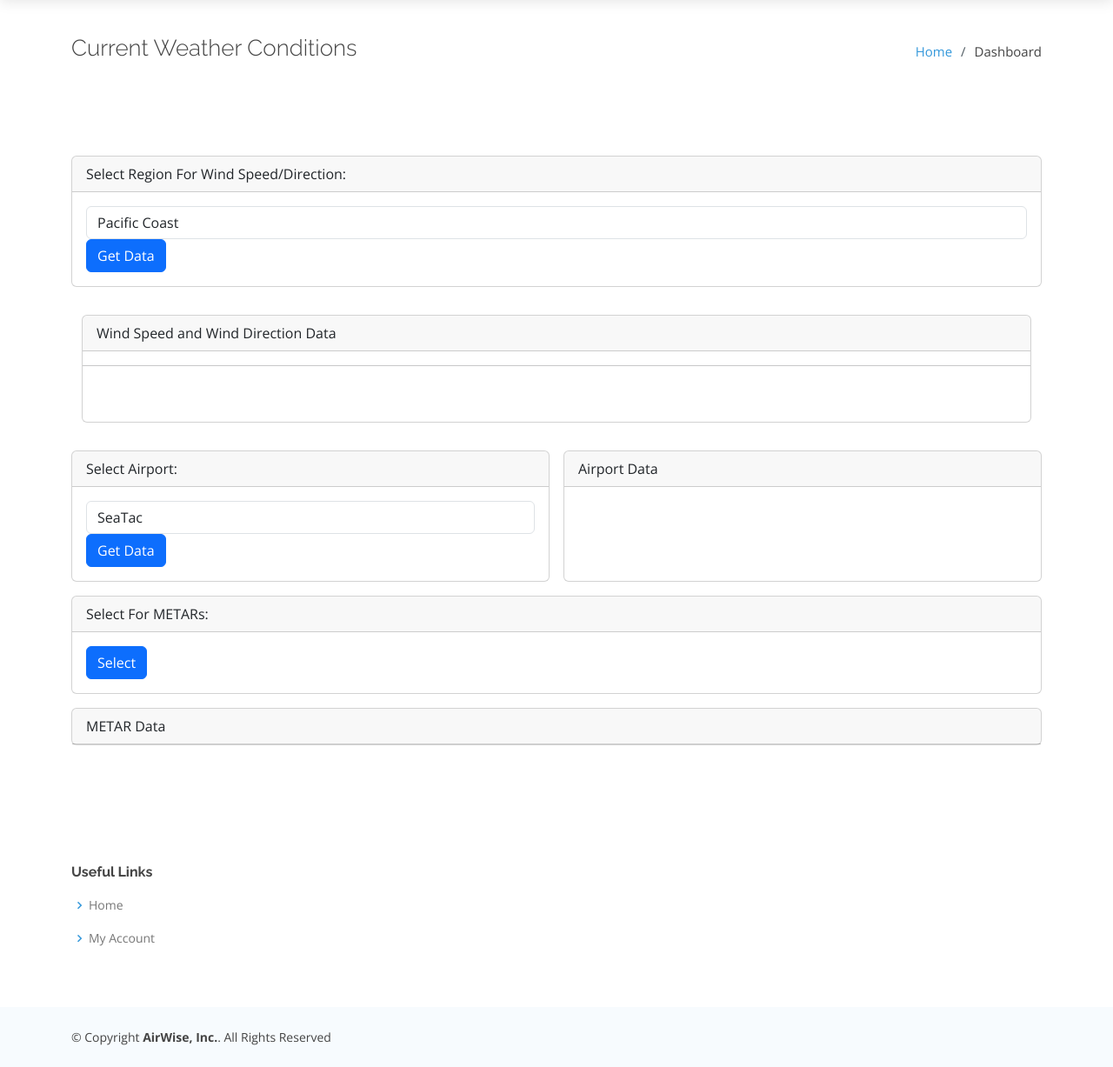
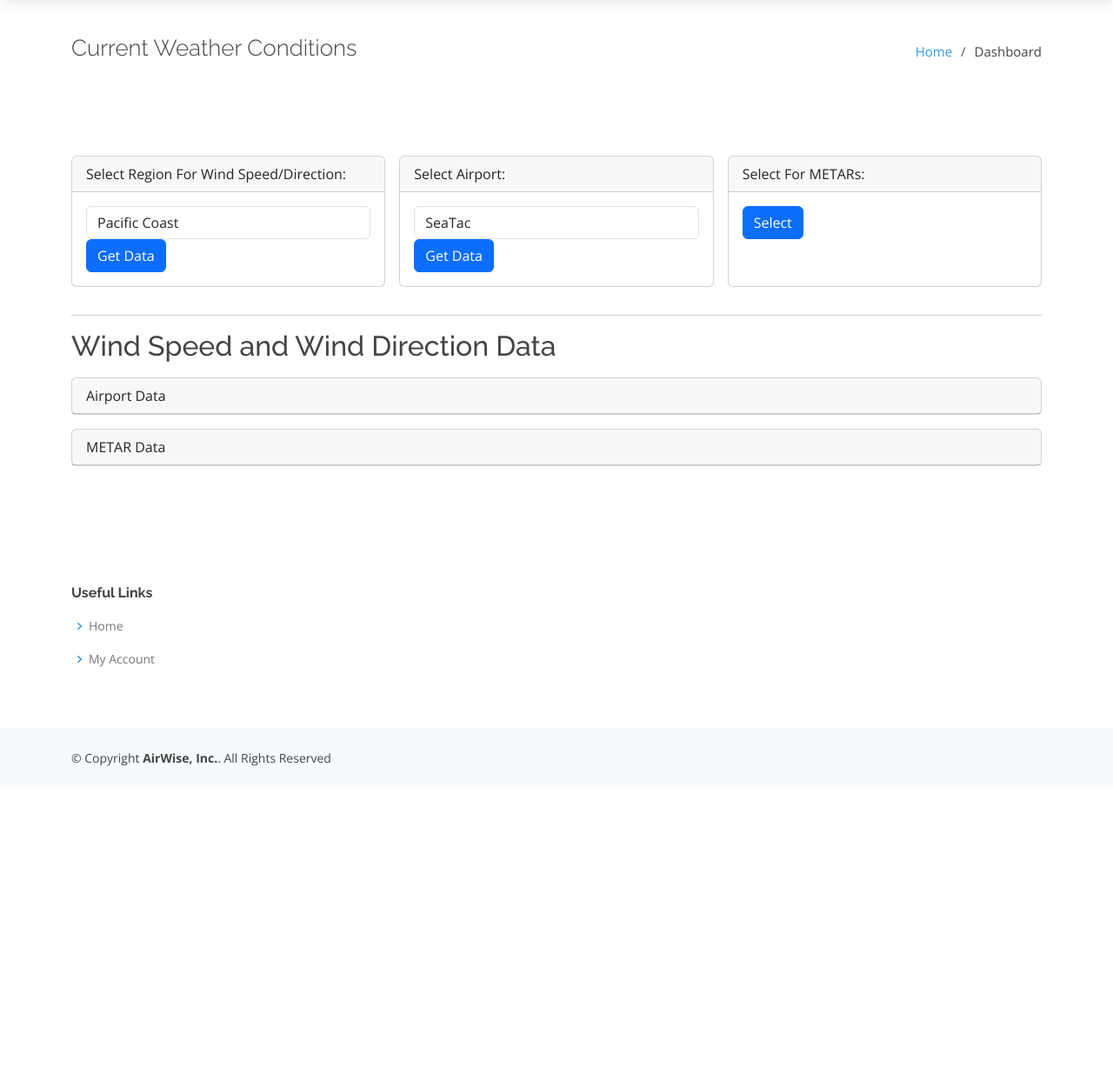
Before and after one commit to sarahstalbin/aviation_weather_app_capstone, a Flask app: page /dashboard in a window 1280 px wide. Shown: the part 70-1297 px from the top of the page at 87% size. After the commit the page ends 951 px from the top, so only its background shows below. Run offline with Flask 2, Linux system fonts and the light colour scheme; a user stored in the database is signed in; data comes from the database, SQL or seed files in the repository; some libraries are stand-ins or nearby versions.

Commit message:
new format

```diff
--- a/airwise_front_end/templates/dashboard.html
+++ b/airwise_front_end/templates/dashboard.html
@@ -4,7 +4,6 @@
 
 {% block hero %}
 <!-- override hero section -->
-
 {% endblock hero %}
 
 {% block content %}
@@ -22,6 +21,7 @@
             </div>
         </div>
     </section><!-- End Breadcrumbs -->
+
     <style>
         .card-container {
             display: flex;
@@ -43,8 +43,10 @@
             flex: 1;
         }
     </style>
+
     <section class="inner-page">
         <div class="container">
+            <!-- Flex Container for Cards -->
             <div class="card-container">
                 <!-- Wind/Temp Selection -->
                 <div class="card mb-3">
@@ -73,14 +75,49 @@
                     </div>
                 </div>
 
+                <!-- Airport Selection -->
+                <div class="card mb-3">
+                    <div class="card-header">
+                        Select Airport:
+                    </div>
+                    <div class="card-body">
+                        <form method="get" action="{{ url_for('dashboard') }}">
+                            <div class="form-group">
+                                <select id="airport" name="airport" class="form-control">
+                                    <option value="seatac" {% if selected_airport == 'seatac' %}selected{% endif %}>SeaTac</option>
+                                    <option value="white_center" {% if selected_airport == 'white_center' %}selected{% endif %}>Boeing Field</option>
+                                    <option value="spokane" {% if selected_airport == 'spokane' %}selected{% endif %}>Spokane</option>
+                                    <option value="pullman" {% if selected_airport == 'pullman' %}selected{% endif %}>Pullman</option>
+                                    <!-- Add more options for other airports if needed -->
+                                </select>
+                            </div>
+                            <input type="hidden" name="get_airport_data" value="1">
+                            <button type="submit" class="btn btn-primary">Get Data</button>
+                        </form>
+                    </div>
+                </div>
+
+                <!-- METAR Selection -->
+                <div class="card mb-3">
+                    <div class="card-header">
+                        Select For METARs:
+                    </div>
+                    <div class="card-body">
+                        <form method="get" action="{{ url_for('dashboard') }}">
+                            <div class="form-group">
+                                <!-- Any additional inputs if needed -->
+                            </div>
+                            <input type="hidden" name="get_metar" value="1">
+                            <button type="submit" class="btn btn-primary">Select</button>
+                        </form>
+                    </div>
+                </div>
+            </div> <!-- Close card-container here -->
+
             <!-- Wind/Temp Data Display -->
-  <div class="container">
-   <div id="wind-temp-data" class="card mb-3">
-    <div class="card-header">
-      Wind Speed and Wind Direction Data
-    </div>
-    <hr> <!-- Added <hr> part -->
-    <div class="card-body">
+            <hr>
+            <div id="wind-temp-data">
+                <h2>Wind Speed and Wind Direction Data</h2>
                 {% if wind_temp_data %}
                 <table class="table table-striped">
                     <thead>
@@ -108,29 +145,6 @@
                 {% else %}
                 <p></p>
                 {% endif %}
-    </div>
- </div>
-</div>
-    <!-- Airport Selection -->
-    <div class="card mb-3">
-      <div class="card-header">
-        Select Airport:
-      </div>
-      <div class="card-body">
-        <form method="get" action="{{ url_for('dashboard') }}">
-          <div class="form-group">
-            <select id="airport" name="airport" class="form-control">
-              <option value="seatac" {% if selected_airport == 'seatac' %}selected{% endif %}>SeaTac</option>
-              <option value="white_center" {% if selected_airport == 'white_center' %}selected{% endif %}>Boeing Field</option>
-              <option value="spokane" {% if selected_airport == 'spokane' %}selected{% endif %}>Spokane</option>
-              <option value="pullman" {% if selected_airport == 'pullman' %}selected{% endif %}>Pullman</option>
-	 <!-- Add more options for other airports if needed -->
-            </select>
-          </div>
-          <input type="hidden" name="get_airport_data" value="1">
-          <button type="submit" class="btn btn-primary">Get Data</button>
-        </form>
-      </div>
             </div>
 
             <!-- Airport Data Display -->
@@ -200,22 +214,6 @@
                     {% endif %}
                 </div>
             </div>
-  </div>
-
-    <!-- METAR Selection -->
-    <div class="card mb-3">
-      <div class="card-header">
-        Select For METARs:
-      </div>
-      <div class="card-body">
-        <form method="get" action="{{ url_for('dashboard') }}">
-          <div class="form-group">
-          </div>
-          <input type="hidden" name="get_metar" value="1">
-          <button type="submit" class="btn btn-primary" id="submit-button">Select</button>
-        </form>
-      </div>
-    </div>
 
             <!-- METAR Data Display -->
             <div class="card mb-3">
@@ -250,13 +248,14 @@
                     </table>
                     <button id="hide-metar-data" class="btn btn-secondary">Hide Data</button>
                     {% else %}
-        <p>No METAR data available yet.</p>
+                    <p>No METAR data available.</p>
                     {% endif %}
                 </div>
             </div>
         </div>
+    </section>
+</main>
 
-</section>
 <script>
   document.addEventListener('DOMContentLoaded', function() {
     // Hide Wind/Temp Data on button click
@@ -297,8 +296,8 @@
   });
 </script>
 
-</main>
 {% endblock content %}
+
  <!-- ======= Footer ===== -->
 {% block footer %}
 <footer id="footer">
```
Lines whose indentation alone changed are shown as unchanged.
